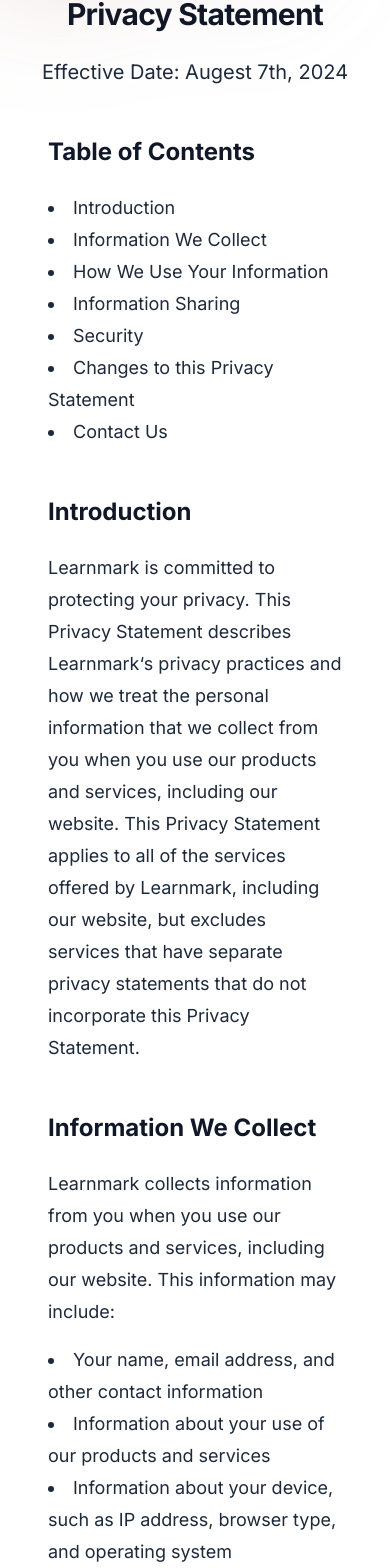
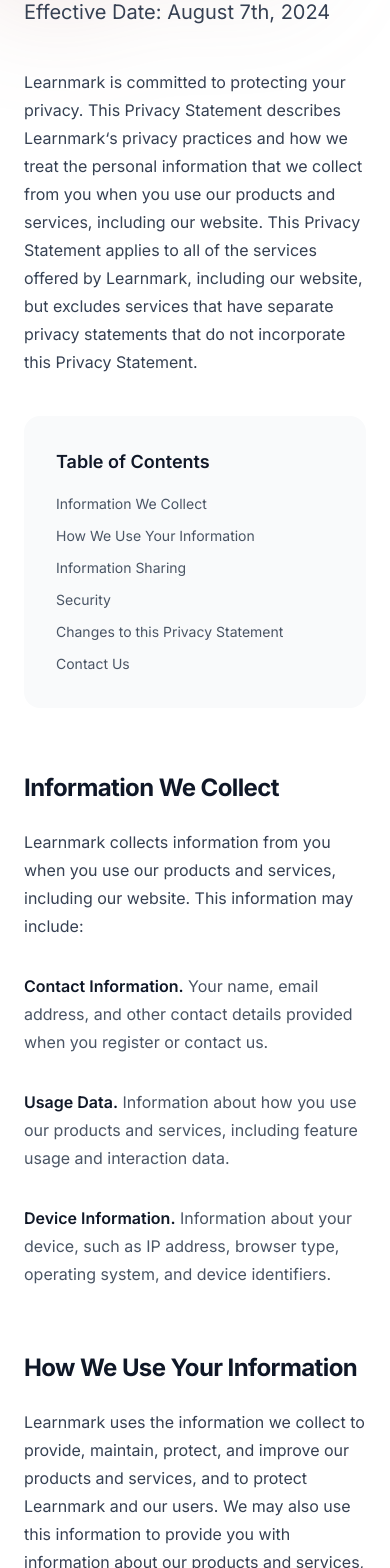
Before and after one commit to learnmark/website, a Next.js app: page /privacy-policy in a window 390 px wide. Shown: the part 196-1764 px from the top of the page. Built offline with nearby package versions, Linux system fonts and the light colour scheme; a web font is replaced by a local one.

Commit message:
feat: enhance various pages with updated content, improved structure, and new subscription functionality

```diff
--- a/app/privacy-policy/page.tsx
+++ b/app/privacy-policy/page.tsx
@@ -2,139 +2,80 @@
 
 export default function Example() {
   return (
-    <div className="isolate bg-white px-6 py-24 sm:py-32 lg:px-8">
+    <div className="relative isolate bg-white px-6 py-24 sm:py-32 lg:px-8">
       <Background />
-      <div
-        aria-hidden="true"
-        className="absolute inset-x-0 -top-40 -z-10 transform-gpu overflow-hidden blur-3xl sm:-top-80"
-      ></div>
-      <div className="text-center mx-auto max-w-2xl">
-        <h1 className="mt-24 text-3xl font-bold tracking-tight text-gray-900 sm:text-5xl">
-          Privacy Statement
-        </h1>
-        <p className="mt-6 text-xl leading-8 text-gray-800">
-          Effective Date: Augest 7th, 2024
+      <div className="mx-auto max-w-3xl text-base leading-7 text-gray-700">
+        <p className="text-base font-semibold leading-7 text-primary-600">Legal</p>
+        <h1 className="mt-2 text-3xl font-bold tracking-tight text-gray-900 sm:text-4xl">Privacy Policy</h1>
+        <p className="mt-6 text-xl leading-8">
+          Effective Date: August 7th, 2024
         </p>
-      </div>
-      <div className="mx-auto max-w-5xl px-6 lg:px-8">
-        {/* table of below content  */}
-        <div className="mt-12">
-          <h2 className="text-2xl font-bold text-gray-900">
-            Table of Contents
-          </h2>
-          <ul className="mt-6 text-lg leading-8 text-gray-800 list-disc list-inside">
-            <li>
-              <a href="#introduction">Introduction</a>
+
+        <div className="mt-10 max-w-2xl">
+          <p>
+            Learnmark is committed to protecting your privacy. This Privacy Statement describes Learnmark‘s privacy practices and how we treat the personal information that we collect from you when you use our products and services, including our website. This Privacy Statement applies to all of the services offered by Learnmark, including our website, but excludes services that have separate privacy statements that do not incorporate this Privacy Statement.
+          </p>
+
+          <div className="mt-10 rounded-2xl bg-gray-50 p-8">
+            <h2 className="text-lg font-semibold text-gray-900">Table of Contents</h2>
+            <ul role="list" className="mt-4 space-y-2 text-sm leading-6 text-gray-600">
+              <li><a href="#information-we-collect" className="hover:text-primary-600 hover:underline">Information We Collect</a></li>
+              <li><a href="#how-we-use-your-information" className="hover:text-primary-600 hover:underline">How We Use Your Information</a></li>
+              <li><a href="#information-sharing" className="hover:text-primary-600 hover:underline">Information Sharing</a></li>
+              <li><a href="#security" className="hover:text-primary-600 hover:underline">Security</a></li>
+              <li><a href="#changes" className="hover:text-primary-600 hover:underline">Changes to this Privacy Statement</a></li>
+              <li><a href="#contact" className="hover:text-primary-600 hover:underline">Contact Us</a></li>
+            </ul>
+          </div>
+
+          <h2 className="mt-16 text-2xl font-bold tracking-tight text-gray-900" id="information-we-collect">Information We Collect</h2>
+          <p className="mt-6">
+            Learnmark collects information from you when you use our products and services, including our website. This information may include:
+          </p>
+          <ul role="list" className="mt-8 max-w-xl space-y-8 text-gray-600">
+            <li className="flex gap-x-3">
+              <span><strong className="font-semibold text-gray-900">Contact Information.</strong> Your name, email address, and other contact details provided when you register or contact us.</span>
             </li>
-            <li>
-              <a href="#information-we-collect">Information We Collect</a>
+            <li className="flex gap-x-3">
+              <span><strong className="font-semibold text-gray-900">Usage Data.</strong> Information about how you use our products and services, including feature usage and interaction data.</span>
             </li>
-            <li>
-              <a href="#how-we-use-your-information">
-                How We Use Your Information
-              </a>
-            </li>
-            <li>
-              <a href="#information-sharing">Information Sharing</a>
-            </li>
-            <li>
-              <a href="#security">Security</a>
-            </li>
-            <li>
-              <a href="#changes-to-this-privacy-statement">
-                Changes to this Privacy Statement
-              </a>
-            </li>
-            <li>
-              <a href="#contact-us">Contact Us</a>
+            <li className="flex gap-x-3">
+              <span><strong className="font-semibold text-gray-900">Device Information.</strong> Information about your device, such as IP address, browser type, operating system, and device identifiers.</span>
             </li>
           </ul>
-        </div>
-        <div className="mx-auto">
-          <h2 className="mt-12 text-2xl font-bold text-gray-900">
-            <a id="introduction">Introduction</a>
-          </h2>
-          <p className="mt-6 text-lg leading-8 text-gray-800">
-            Learnmark is committed to protecting your privacy. This Privacy
-            Statement describes Learnmark‘s privacy practices and how we treat
-            the personal information that we collect from you when you use our
-            products and services, including our website. This Privacy Statement
-            applies to all of the services offered by Learnmark, including our
-            website, but excludes services that have separate privacy statements
-            that do not incorporate this Privacy Statement.
+
+          <h2 className="mt-16 text-2xl font-bold tracking-tight text-gray-900" id="how-we-use-your-information">How We Use Your Information</h2>
+          <p className="mt-6">
+            Learnmark uses the information we collect to provide, maintain, protect, and improve our products and services, and to protect Learnmark and our users. We may also use this information to provide you with information about our products and services, and to communicate with you regarding updates, security alerts, and support messages.
           </p>
-          <h2 className="mt-12 text-2xl font-bold text-gray-900">
-            <a id="information-we-collect">Information We Collect</a>
-          </h2>
-          <p className="mt-6 text-lg leading-8 text-gray-800">
-            Learnmark collects information from you when you use our products
-            and services, including our website. This information may include:
+
+          <h2 className="mt-16 text-2xl font-bold tracking-tight text-gray-900" id="information-sharing">Information Sharing</h2>
+          <p className="mt-6">
+            Learnmark does not sell, rent, or share your personal information with third parties, except as described in this Privacy Statement. We may share your personal information with third parties in the following circumstances:
           </p>
-          <ul className="mt-4 text-lg leading-8 text-gray-800 list-disc list-inside">
-            <li>Your name, email address, and other contact information</li>
-            <li>Information about your use of our products and services</li>
-            <li>
-              Information about your device, such as IP address, browser type,
-              and operating system
-            </li>
+          <ul className="mt-4 list-disc pl-8 space-y-2 text-gray-600">
+            <li>With your consent.</li>
+            <li>To comply with legal obligations or respond to lawful requests.</li>
+            <li>To protect the rights and safety of Learnmark, our users, and others.</li>
+            <li>With service providers who perform services on our behalf (e.g., hosting, analytics).</li>
           </ul>
-          <h2 className="mt-12 text-2xl font-bold text-gray-900">
-            <a id="how-we-use-your-information">How We Use Your Information</a>
-          </h2>
-          <p className="mt-6 text-lg leading-8 text-gray-800">
-            Learnmark uses the information we collect to provide, maintain,
-            protect, and improve our products and services, and to protect
-            Learnmark and our users. We may also use this information to provide
-            you with information about our products and services, and to
-            communicate with you.
+
+          <h2 className="mt-16 text-2xl font-bold tracking-tight text-gray-900" id="security">Security</h2>
+          <p className="mt-6">
+            Learnmark takes reasonable measures to protect your personal information from unauthorized access, use, or disclosure. However, no method of transmission over the Internet or method of electronic storage is 100% secure. Therefore, we cannot guarantee its absolute security.
           </p>
-          <h2 className="mt-12 text-2xl font-bold text-gray-900">
-            <a id="information-sharing">Information Sharing</a>
-          </h2>
-          <p className="mt-6 text-lg leading-8 text-gray-800">
-            Learnmark does not sell, rent, or share your personal information
-            with third parties, except as described in this Privacy Statement.
-            We may share your personal information with third parties in the
-            following circumstances:
+
+          <h2 className="mt-16 text-2xl font-bold tracking-tight text-gray-900" id="changes">Changes to this Privacy Statement</h2>
+          <p className="mt-6">
+            Learnmark may update this Privacy Statement from time to time. We will notify you of any changes by posting the new Privacy Statement on this page. You are advised to review this Privacy Statement periodically for any changes.
           </p>
-          <ul className="mt-4 text-lg leading-8 text-gray-800 list-disc list-inside">
-            <li>With your consent</li>
-            <li>To comply with legal requirements</li>
-            <li>To protect Learnmark and our users</li>
-          </ul>
-          <h2 className="mt-12 text-2xl font-bold text-gray-900">
-            <a id="security">Security</a>
-          </h2>
-          <p className="mt-6 text-lg leading-8 text-gray-800">
-            Learnmark takes the security of your personal information seriously.
-            We use industry-standard security measures to protect your personal
-            information from unauthorized access, disclosure, alteration, and
-            destruction.
-          </p>
-          <h2 className="mt-12 text-2xl font-bold text-gray-900">
-            <a id="changes-to-this-privacy-statement">
-              Changes to this Privacy Statement
-            </a>
-          </h2>
-          <p className="mt-6 text-lg leading-8 text-gray-800">
-            Learnmark may update this Privacy Statement from time to time. We
-            will notify you of any changes by posting the new Privacy Statement
-            on our website. You are advised to review this Privacy Statement
-            periodically for any changes.
-          </p>
-          <h2 className="mt-12 text-2xl font-bold text-gray-900">
-            <a id="contact-us">Contact Us</a>
-          </h2>
-          <p className="mt-6 text-lg leading-8 text-gray-800">
-            If you have any questions about this Privacy Statement, please
-            contact us at
-            <a href="mailto:info@learnmark.com" className="ml-2 text-blue-600">
-              info@learnmark.com
-            </a>
-            .
+
+          <h2 className="mt-16 text-2xl font-bold tracking-tight text-gray-900" id="contact">Contact Us</h2>
+          <p className="mt-6">
+            If you have any questions about this Privacy Statement, please contact us at <a href="mailto:privacy@learnmark.com" className="font-semibold text-primary-600 hover:text-primary-500">privacy@learnmark.com</a>.
           </p>
         </div>
       </div>
     </div>
-  );
+  )
 }
--- a/app/solutions/agile-scrum/page.tsx
+++ b/app/solutions/agile-scrum/page.tsx
@@ -2,7 +2,7 @@
 
 export default function AgileScrum() {
   return (
-    <div className="py-24 sm:py-32">
+    <div className="relative isolate py-24 sm:py-32">
       <Background />
       <div className="mx-auto max-w-7xl px-6 lg:px-8">
         <div className="mx-auto max-w-2xl lg:mx-0">
--- a/app/solutions/ai/page.tsx
+++ b/app/solutions/ai/page.tsx
@@ -2,7 +2,7 @@
 
 export default function AI() {
   return (
-    <div className="py-24 sm:py-32">
+    <div className="relative isolate py-24 sm:py-32">
       <Background />
       <div className="mx-auto max-w-7xl px-6 lg:px-8">
         <div className="mx-auto max-w-2xl lg:mx-0">
--- a/app/solutions/devops/page.tsx
+++ b/app/solutions/devops/page.tsx
@@ -2,7 +2,7 @@
 
 export default function DevOps() {
   return (
-    <div className="py-24 sm:py-32">
+    <div className="relative isolate py-24 sm:py-32">
       <Background />
       <div className="mx-auto max-w-7xl px-6 lg:px-8">
         <div className="mx-auto max-w-2xl lg:mx-0">
--- a/app/solutions/gateway/page.tsx
+++ b/app/solutions/gateway/page.tsx
@@ -2,7 +2,7 @@
 
 export default function Gateway() {
   return (
-    <div className="py-24 sm:py-32">
+    <div className="relative isolate py-24 sm:py-32">
       <Background />
       <div className="mx-auto max-w-7xl px-6 lg:px-8">
         <div className="mx-auto max-w-2xl lg:mx-0">
--- a/app/solutions/microservices/page.tsx
+++ b/app/solutions/microservices/page.tsx
@@ -2,7 +2,7 @@
 
 export default function Microservices() {
   return (
-    <div className="py-24 sm:py-32">
+    <div className="relative isolate py-24 sm:py-32">
       <Background />
       <div className="mx-auto max-w-7xl px-6 lg:px-8">
         <div className="mx-auto max-w-2xl lg:mx-0">
--- a/components/Header.tsx
+++ b/components/Header.tsx
@@ -83,7 +83,7 @@
               className="absolute -left-8 top-full z-10 mt-3 w-screen max-w-md overflow-hidden rounded-3xl bg-white shadow-lg ring-1 ring-gray-900/5 transition data-[closed]:translate-y-1 data-[closed]:opacity-0 data-[enter]:duration-200 data-[leave]:duration-150 data-[enter]:ease-out data-[leave]:ease-in"
             >
               <div className="p-4">
-                {commingSoon.map((item) => (
+                {products.map((item) => (
                   <div
                     key={item.name}
                     className="group relative flex items-center gap-x-6 rounded-lg p-4 text-sm leading-6 hover:bg-gray-50"
@@ -227,7 +227,7 @@
                     <ChevronDownIcon aria-hidden="true" className="h-5 w-5 flex-none group-data-[open]:rotate-180" />
                   </DisclosureButton>
                   <DisclosurePanel className="mt-2 space-y-2">
-                    {[...commingSoon].map((item) => (
+                    {[...products].map((item) => (
                       <DisclosureButton
                         key={item.name}
                         as="a"
```
Also changed, not shown: app/about/page.tsx (+64 -19 lines), app/api/subscribe/route.ts (added, +69 -0 lines), app/letscrum/page.tsx (+30 -54 lines), components/Footer.tsx (+24 -4 lines), components/Subscribe.tsx (+48 -17 lines).
